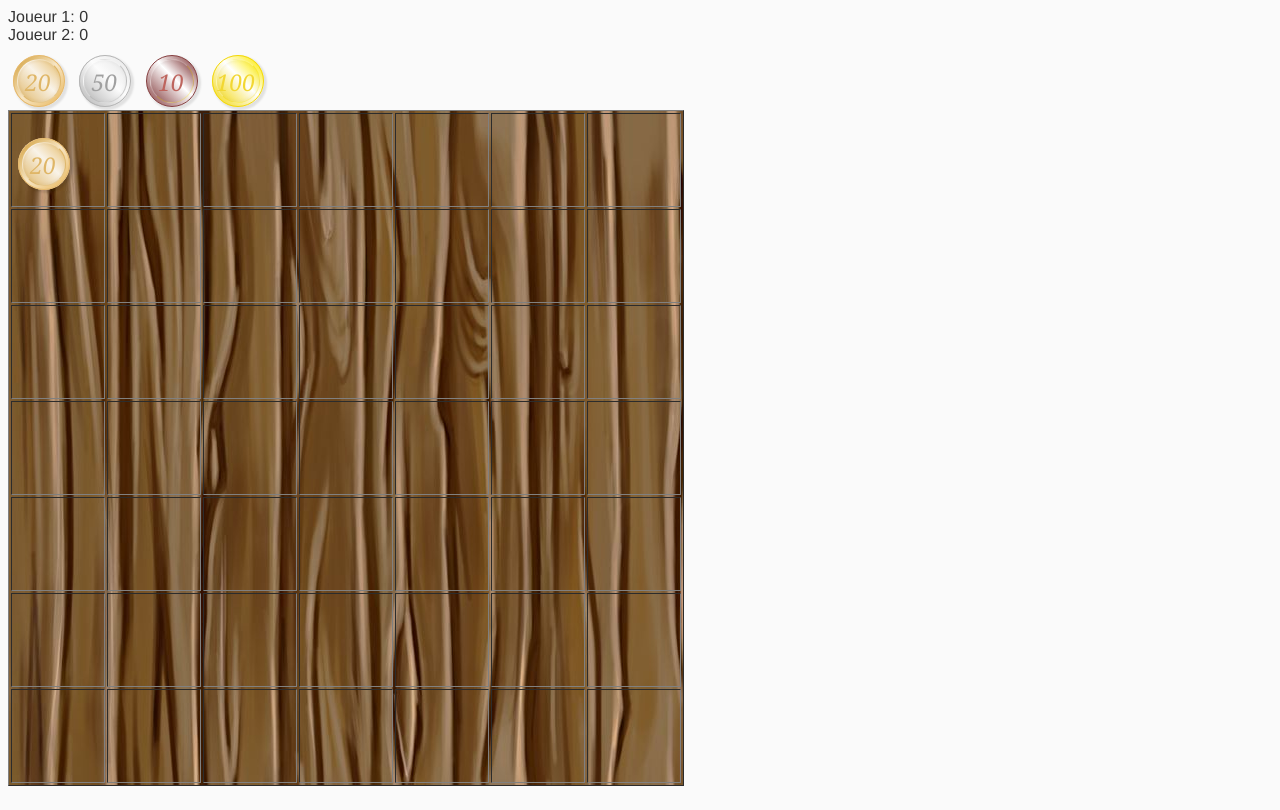
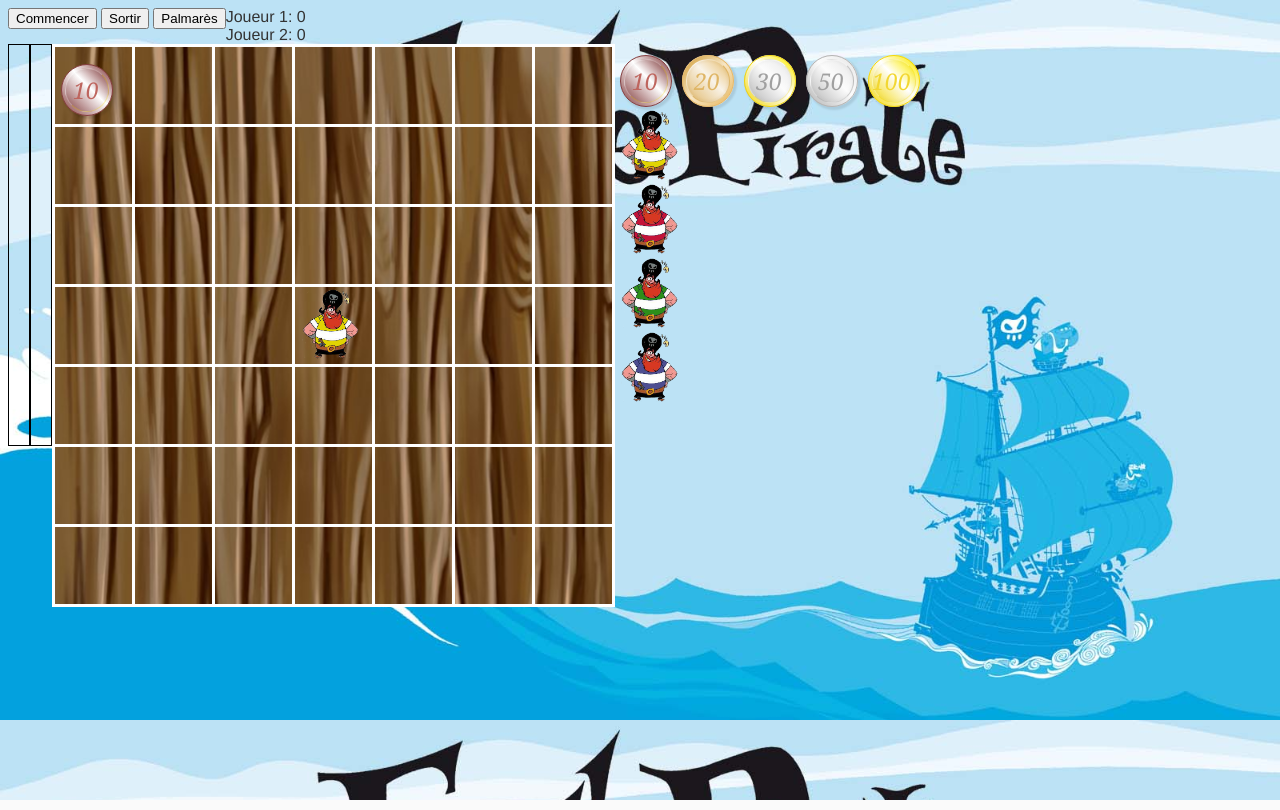
Before and after one commit to mlcdf/macbernik, a website: page app/index.html in a window 1280 px wide. Drawn offline with nearby package versions, Linux system fonts and the light colour scheme; files that its build step writes are made by us from their sources; files whose address does not match are found by name.

Commit message:
players, new coins and backgrounds

```diff
--- a/app/index.html
+++ b/app/index.html
@@ -24,7 +24,12 @@
     <!--[if lt IE 10]>
       <p class="browserupgrade">You are using an <strong>outdated</strong> browser. Please <a href="http://browsehappy.com/">upgrade your browser</a> to improve your experience.</p>
     <![endif]-->
-
+    <div id="wrapper">
+      <div class="wrapper-elem">
+      <button id="on-start"><span>Commencer</span></button>
+      <button id="on-quit"><span>Sortir</span></button>
+      <button id="wall-of-fame"><span>Palmarès</span></button>
+    </div>
     <!-- Le score des joueurs -->
     <div class="score">
         <div class="">
@@ -37,7 +42,7 @@
     </div>
 
     <!-- La jauge de combo des joueurs -->
-    <div class="combo-chain">
+    <div class="combo-chain wrapper-elem">
         <div class="gauge">
             <div class="chain-value js-value-p1">
 
@@ -51,93 +56,93 @@
         </div>
     </div>
 
-    <!-- Les pièces -->
-      <div class="coin bronze"><p>20</p></div>
-      <div class="coin silver"><p>50</p></div>
-      <div class="coin copper"><p>10</p></div>
-      <div class="coin gold"><p>100</p></div>
-
     <!-- Le tableau de jeu -->
-    <table border="1">
-      <tr id ="1">
-        <td id="1_1"><div class="coin bronze"><p>20</p></div></td>
+    <table class="wrapper-elem">
+      <tr>
+        <td id="0_0"><div class="coin copper"><span>10</span></div></td>
+        <td id="0_1"></td>
+        <td id="0_2"></td>
+        <td id="0_3"></td>
+        <td id="0_4"></td>
+        <td id="0_5"></td>
+        <td id="0_6"></td>
+      </tr>
+      <tr>
+        <td id="1_0"></td>
+        <td id="1_1"></td>
         <td id="1_2"></td>
         <td id="1_3"></td>
         <td id="1_4"></td>
         <td id="1_5"></td>
         <td id="1_6"></td>
-        <td id="1_7"></td>
       </tr>
-      <tr id ="2">
+      <tr>
+        <td id="2_0"></td>
         <td id="2_1"></td>
         <td id="2_2"></td>
         <td id="2_3"></td>
         <td id="2_4"></td>
         <td id="2_5"></td>
         <td id="2_6"></td>
-        <td id="2_7"></td>
       </tr>
-      <tr id ="3">
+      <tr>
+        <td id="3_0"></td>
         <td id="3_1"></td>
         <td id="3_2"></td>
-        <td id="3_3"></td>
+        <td id="3_3"><div class="player"><img src="resources/J_jaune.png"></div></td>
         <td id="3_4"></td>
         <td id="3_5"></td>
         <td id="3_6"></td>
-        <td id="3_7"></td>
       </tr>
-      <tr id ="4">
+      <tr>
+        <td id="4_0"></td>
         <td id="4_1"></td>
         <td id="4_2"></td>
         <td id="4_3"></td>
         <td id="4_4"></td>
         <td id="4_5"></td>
         <td id="4_6"></td>
-        <td id="4_7"></td>
       </tr>
-      <tr id ="5">
+      <tr>
+        <td id="5_0"></td>
         <td id="5_1"></td>
         <td id="5_2"></td>
         <td id="5_3"></td>
         <td id="5_4"></td>
         <td id="5_5"></td>
         <td id="5_6"></td>
-        <td id="5_7"></td>
       </tr>
-      <tr id ="6">
+      <tr>
+        <td id="6_0"></td>
         <td id="6_1"></td>
         <td id="6_2"></td>
         <td id="6_3"></td>
         <td id="6_4"></td>
         <td id="6_5"></td>
         <td id="6_6"></td>
-        <td id="6_7"></td>
-      </tr>
-      <tr id ="7">
-        <td id="7_1"></td>
-        <td id="7_2"></td>
-        <td id="7_3"></td>
-        <td id="7_4"></td>
-        <td id="7_5"></td>
-        <td id="7_6"></td>
-        <td id="7_7"></td>
       </tr>
     <table>
+
+    <!-- Les pièces -->
+      <div class="coin copper"><span>10</span></div>
+      <div class="coin bronze"><span>20</span></div>
+      <div class="coin duo"><span>30</span></div>
+      <div class="coin silver"><span>50</span></div>
+      <div class="coin gold"><span>100</span></div>
+
+    <!-- les skins de joueur-->
+      <div class="player"><img src="resources/J_jaune.png"></div>
+      <div class="player"><img src="resources/J_rouge.png"></div>
+      <div class="player"><img src="resources/J_vert.png"></div>
+      <div class="player"><img src="resources/J_violet.png"></div>
 
   <!-- le tableau des scores -->
   <div>
       <ul id="logger">
       </ul>
   </div>
-    <!-- Google Analytics: change UA-XXXXX-X to be your site's ID. -->
-    <script>
-      (function(b,o,i,l,e,r){b.GoogleAnalyticsObject=l;b[l]||(b[l]=
-      function(){(b[l].q=b[l].q||[]).push(arguments)});b[l].l=+new Date;
-      e=o.createElement(i);r=o.getElementsByTagName(i)[0];
-      e.src='https://www.google-analytics.com/analytics.js';
-      r.parentNode.insertBefore(e,r)}(window,document,'script','ga'));
-      ga('create','UA-XXXXX-X');ga('send','pageview');
-    </script>
+
+    </div>
 
     <!-- build:js scripts/vendor.js -->
     <!-- bower:js -->
--- a/app/styles/coin.css
+++ b/app/styles/coin.css
@@ -1,34 +1,36 @@
-p.copy{
+span.copy{
   width: 390px;
   margin: 0 auto;
   text-align: right;
   font-size: .8em;
 }
 
-.coin p{
+.coin span{
+  display:block;
   font-family: georgia;
   font-style: italic;
   position: absolute;
   font-size: 23px;
   z-index: 700;
-  top: -12px;
+  top: 10px;
   left: 12px;
 }
 
-.coin.gold p{
+.coin.gold span{
   font-family: georgia;
   font-style: italic;
   position: absolute;
   font-size: 23px;
   z-index: 700;
-  top: -12px;
+  top: 10px;
   left: 4px;
 }
 
-.coin.bronze p{  color: rgba(223,182,103,1);}
-.coin.silver p{  color: rgba(160,160,160,1);}
-.coin.gold p{  color: rgba(242,215,50,1);}
-.coin.copper p {color: rgba(190,101,94,1);}
+.coin.bronze span{  color: rgba(223,182,103,1);}
+.coin.silver span{  color: rgba(160,160,160,1);}
+.coin.gold span{  color: rgba(242,215,50,1);}
+.coin.copper span{  color: rgba(190,101,94,1);}
+.coin.duo span { color: rgba(160,160,160,1);}
 
 .coin{
   cursor: pointer;
@@ -167,7 +169,6 @@ background: linear-gradient(45deg,  rgba(242,215,12,1) 0%,rgba(255,255,255,1) 56
   border-right: 1px solid rgba(242,215,12,0.3);
   box-shadow: inset 0px 0px 2px 2px rgba(150, 150, 150, .05);
  }
-
 .copper:hover:after{
   background: linear-gradient(45deg, rgba(133,62,63,1) 3%,rgba(255,255,255,1) 39%,rgba(133,62,63,1) 100%);
   border-top: 1px solid rgba(255,255,255,0.3);
@@ -176,3 +177,30 @@ background: linear-gradient(45deg,  rgba(242,215,12,1) 0%,rgba(255,255,255,1) 56
   border-right: 1px solid rgba(242,215,12,0.3);
   box-shadow: inset 0px 0px 2px 2px rgba(150, 150, 150, .05);
 }
+.duo{
+  background: linear-gradient(45deg,  rgba(160,160,160,1) 0%,rgba(232,232,232,1) 56%);
+}
+
+.duo:before{
+  background: linear-gradient(45deg,  rgba(242,215,12,1) 0%,rgba(255,255,255,1) 56%,rgba(252,235,0,1) 96%);
+  border: 1px solid rgba(242,215,12,1);
+}
+
+
+.duo:after{
+  background: linear-gradient(45deg,  rgba(181,181,181,1) 0%,rgba(252,252,252,1) 56%,rgba(232,232,232,1) 96%);
+  border-top: 1px solid rgba(255,255,255,0.3);
+  border-left: 1px solid rgba(255,255,255,0.3);
+  border-bottom: 1px solid rgba(242,215,12,0.3);
+  border-right: 1px solid rgba(242,215,12,0.3);
+  box-shadow: inset 0px 0px 2px 2px rgba(150, 150, 150, .05);
+}
+
+.duo:hover:after{
+  background: linear-gradient(45deg,  rgba(181,181,181,1) 0%,rgba(252,252,252,1) 38%,rgba(232,232,232,1) 96%);
+  border-top: 1px solid rgba(255,255,255,0.3);
+  border-left: 1px solid rgba(255,255,255,0.3);
+  border-bottom: 1px solid rgba(160,160,160,0.3);
+  border-right: 1px solid rgba(242,215,12,0.3);
+  box-shadow: inset 0px 0px 2px 2px rgba(150, 150, 150, .05);
+}
--- a/app/styles/main.css
+++ b/app/styles/main.css
@@ -1,40 +1,51 @@
 body {
   background: #fafafa;
+  background-image: url("../resources/fond-small-2.jpg");
+  background-size: cover;
   font-family: "Helvetica Neue", Helvetica, Arial, sans-serif;
   color: #333;
 }
+
+img{
+  width: 70px;
+  height: 70px;
+}
+
+.combo-chain {
+    display: flex;
+}
+
+.gauge {
+    position: relative;
+    height: 400px;
+    width: 20px;
+    border: solid 1px black;
+}
+
+.gauge .chain-value {
+    position: absolute;
+    bottom: 0;
+    left: 0;
+    right: 0;
+    background-color: red;
+}
+
 table{
-  background-image: url("../../../floor.jpg");
+  background-image: url("../resources/floor.jpg");
+  border-collapse: collapse;
+  border: 3px solid white;
 }
 table td{
-  width: 90px;
-  height: 90px;
+  width: 75px;
+  height: 75px;
+  border: 3px solid white;
 }
 table tr{
-  width: 90px;
-  height: 90px;
+  width: 75px;
+  height: 75px;
+  border: 3px solid white;
 }
 
-.hero-unit {
-  margin: 50px auto 0 auto;
-  width: 300px;
-  font-size: 18px;
-  font-weight: 200;
-  line-height: 30px;
-  background-color: #eee;
-  border-radius: 6px;
-  padding: 60px;
+.wrapper-elem {
+  float: left;
 }
-
-.hero-unit h1 {
-  font-size: 60px;
-  line-height: 1;
-  letter-spacing: -1px;
-}
-
-.browserupgrade {
-  margin: 0.2em 0;
-  background: #ccc;
-  color: #000;
-  padding: 0.2em 0;
-}
```
Also changed, not shown: app/resources/J_jaune.png (added), app/resources/J_rouge.png (added), app/resources/J_vert.png (added), app/resources/J_violet.png (added), 1 other file. Lines whose indentation alone changed are shown as unchanged.
